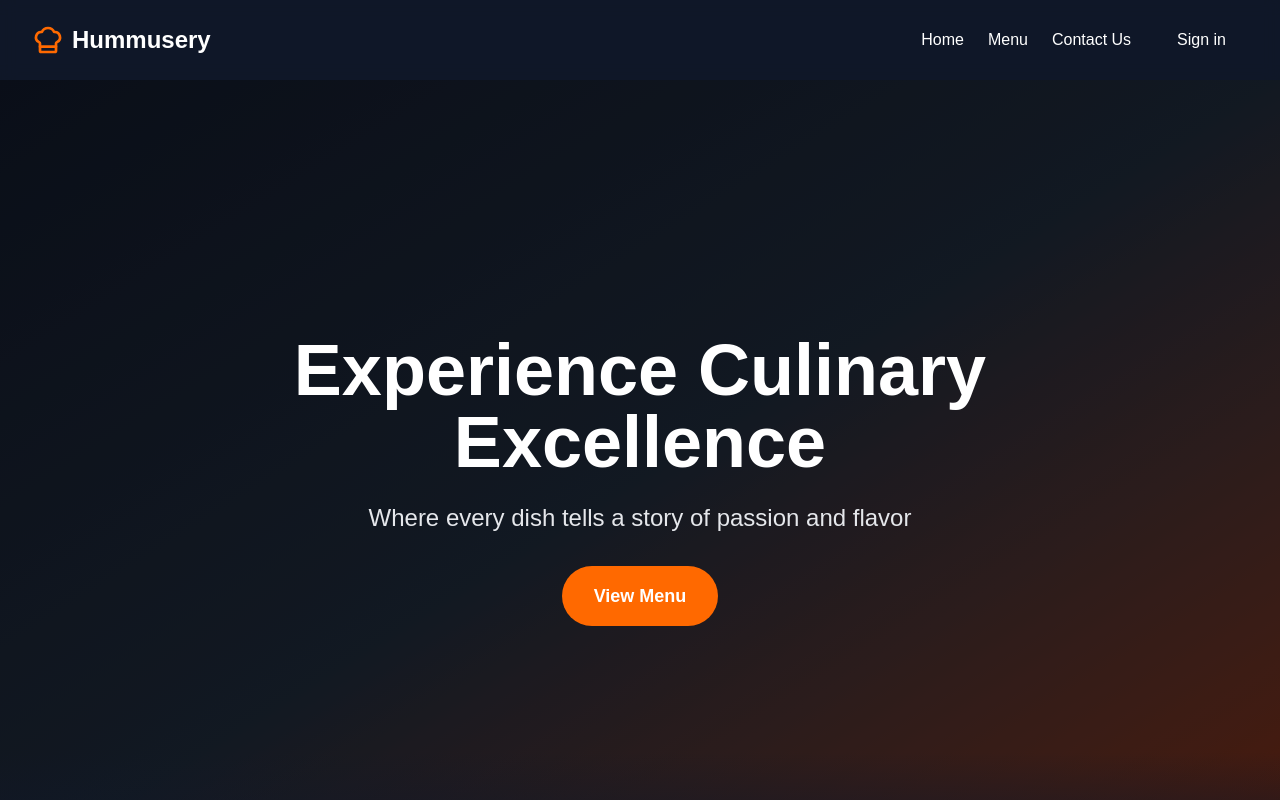
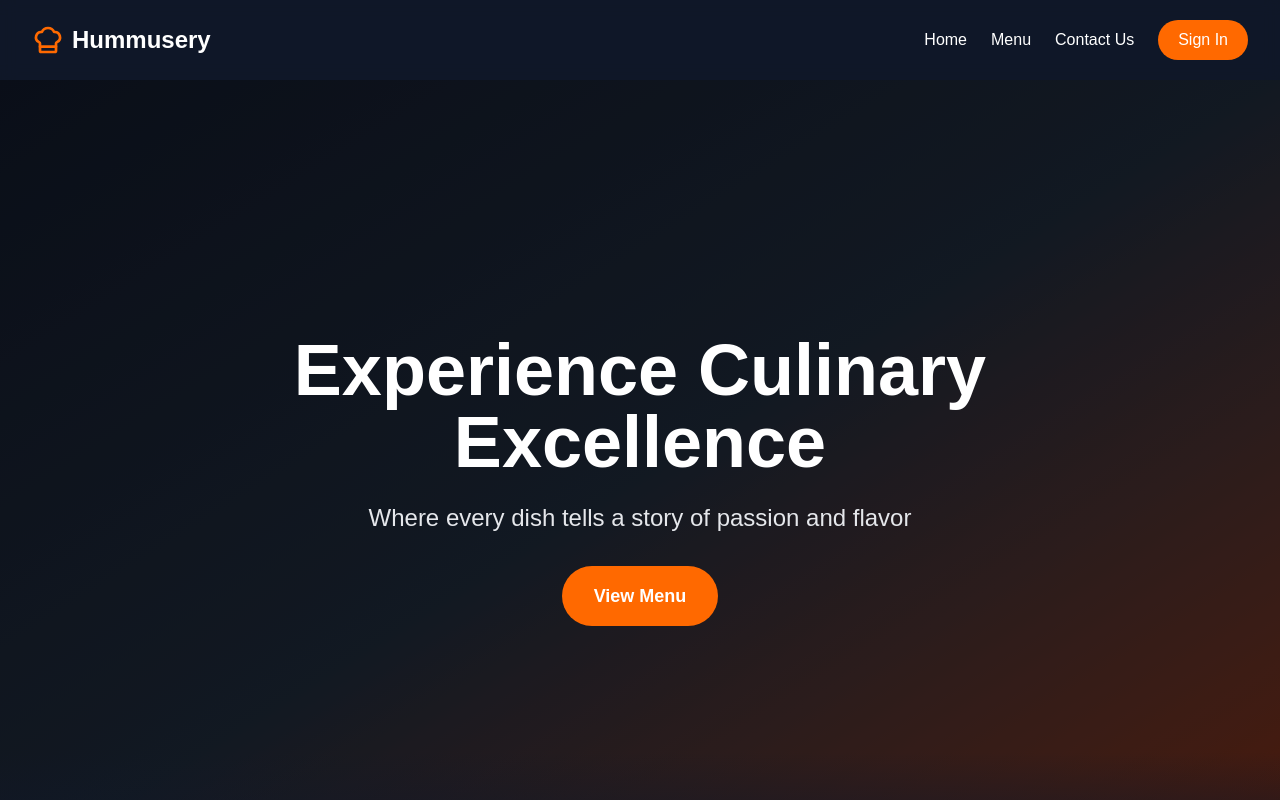
Before and after one commit to VIKAS1011-R/Hummusery, a Next.js app: page / in a window 1280 px wide. Shown: the top 800 px of the page. Built offline with nearby package versions, Linux system fonts and the light colour scheme.

Commit message:
Changes to signin button-style

```diff
--- a/src/app/components/Navbar.tsx
+++ b/src/app/components/Navbar.tsx
@@ -48,13 +48,11 @@ const Navbar: React.FC = () => {
               <Link href="/login">
                 <button
                   type="button"
-                  className={`px-5 py-2 rounded-full transition-all duration-200 ${
-                    pathname === "/login"
-                      ? "bg-orange-500 text-white transform scale-105"
-                      : "bg-transparent text-white border-2 border-transparent hover:bg-orange-500 hover:text-white"
-                  }`}
+                  className={`px-5 py-2 rounded-full bg-orange-500 text-white transform transition-all duration-200 hover:scale-105 ${
+                    pathname === "/login" ? "ring-2 ring-orange-300" : ""
+                  } hover:bg-transparent hover:text-orange-500`}
                 >
-                  Sign in
+                  Sign In
                 </button>
               </Link>
             </div>
@@ -85,7 +83,10 @@ const Navbar: React.FC = () => {
             </a>
 
             <Link href="/login">
-              <a onClick={closeMenu} className="block w-full text-center px-4 py-2 mt-2 bg-transparent text-white border border-gray-700 rounded-lg hover:bg-gray-800">
+              <a
+                onClick={closeMenu}
+                className="block w-full text-center px-4 py-2 mt-2 bg-orange-500 text-white rounded-lg transition-transform transform hover:scale-105 hover:text-orange-500"
+              >
                 Sign in
               </a>
             </Link>
```
